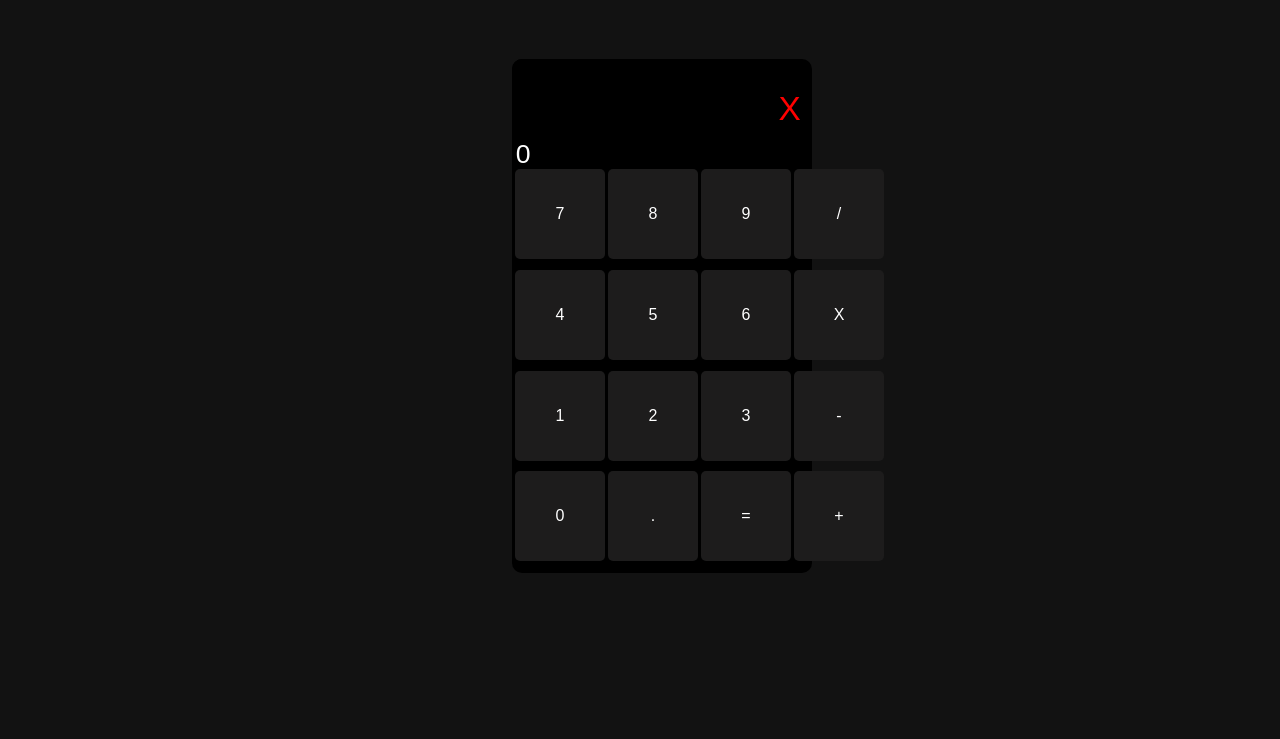
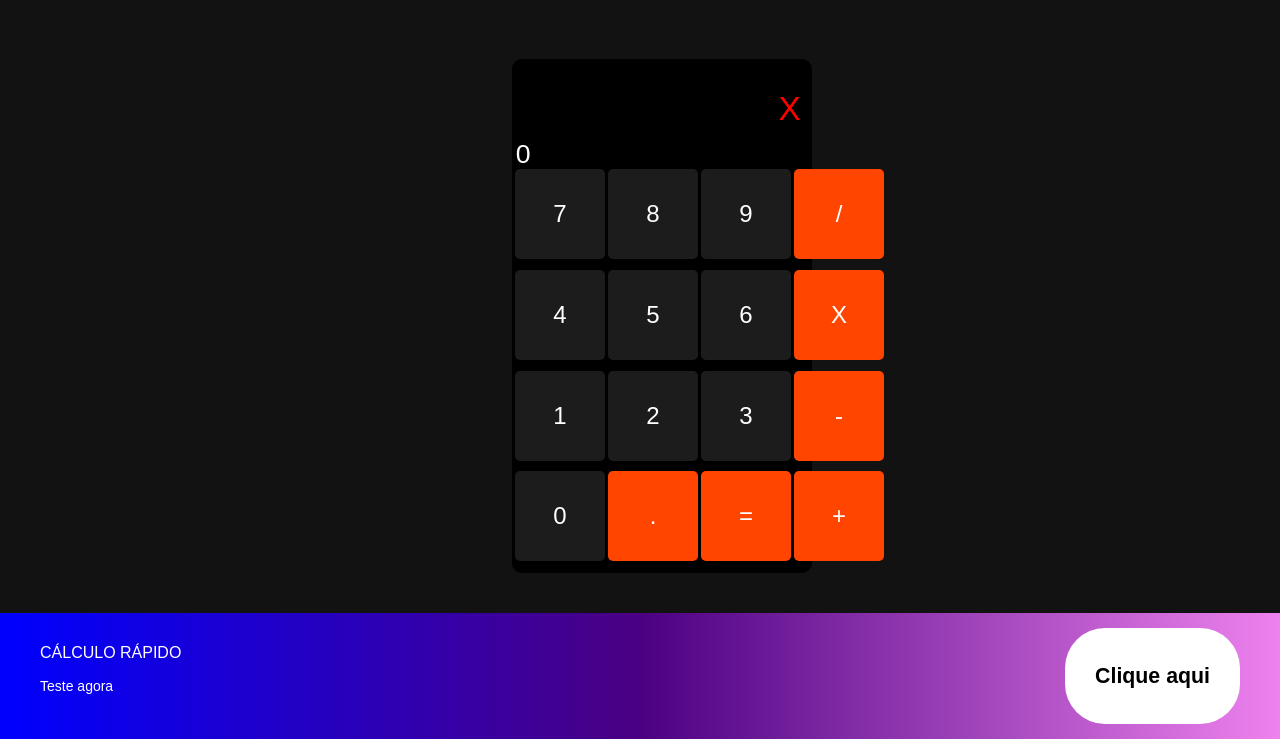
Before and after one commit to jhonatasBonfim16/Calculadora, a plain HTML site: page index.html in a window 1280 px wide. Shown: the part 61-800 px from the top of the page. Drawn offline with Linux system fonts and the light colour scheme.

Commit message:
Alterações no css e html e tambem a  adição do footer

```diff
--- a/index.html
+++ b/index.html
@@ -20,22 +20,30 @@
             <div class="conteiner-operations-number" onclick="AddNumber(7)">7</div>
             <div class="conteiner-operations-number" onclick="AddNumber(8)">8</div>
             <div class="conteiner-operations-number" onclick="AddNumber(9)">9</div>
-            <div class="conteiner-operations-number" class="operations">/</div>
+            <div class="operations">/</div>
             <div class="conteiner-operations-number" onclick="AddNumber(4)">4</div>
             <div class="conteiner-operations-number" onclick="AddNumber(5)">5</div>
             <div class="conteiner-operations-number" onclick="AddNumber(6)">6</div>
-            <div class="conteiner-operations-number" class="operations">X</div>
+            <div class="operations">X</div>
             <div class="conteiner-operations-number" onclick="AddNumber(1)">1</div>
             <div class="conteiner-operations-number" onclick="AddNumber(2)">2</div>
             <div class="conteiner-operations-number" onclick="AddNumber(3)">3</div>
-            <div class="conteiner-operations-number" class="operations">-</div>
+            <div class="operations">-</div>
             <div class="conteiner-operations-number" onclick="AddNumber(0)">0</div>
-            <div class="conteiner-operations-number" class="operations">.</div>
-            <div class="conteiner-operations-number" class="operations">=</div>
-            <div class="conteiner-operations-number" class="operations">+</div>
+            <div class="operations">.</div>
+            <div class="operations">=</div>
+            <div class="operations">+</div>
         </div>
     </div>
-
+    <footer class="footer">
+        <div class="text">
+            <span class="title"><p>Cálculo rápido</p></span>
+            <span class="subtitle"><p>Teste agora</p></span>
+        </div>
+        <button class="button">
+            <p>Clique aqui</p>
+        </button>
+    </footer>
     <script src="main.js"></script>
 </body>
 </html>
--- a/style.css
+++ b/style.css
@@ -1,6 +1,7 @@
 body{
     background-color:#121212;
-    font-family:"DM Sans", sans-serif
+    font-family:"DM Sans", sans-serif;
+    font-weight:400
 }
 
 h1{
@@ -38,9 +39,17 @@ h1{
     position:relative;
     top:79px;
     color:white;
-    background-color:transparent;
+    background:transparent;
     border:none;
-    font-size:20pt
+    font-size:20pt;
+    text-overflow:ellipsis;
+    overflow:hidden;
+    white-space:nowrap;
+    outline:none
+}
+input[type=number]::-webkit-inner-spin-button {
+    -webkit-appearance: none;
+
 }
 
 .conteiner-results_boxDelete{
@@ -69,14 +78,71 @@ h1{
     color:white;
     text-align:center;
     border-radius:5px;
-    line-height:90px
+    flex-shrink: 1;
+    line-height:90px;
+    font-size:18pt
 }
 .conteiner-operations-number:hover{
     background-color:#383636;
-    transition:0.9s
+    transition:0.9s;
 }
 
 
 .operations{
     background-color:orangered;
+    width:90px;
+    height:90px;
+    color:white;
+    text-align:center;
+    border-radius:5px;
+    flex-shrink: 1;
+    line-height:90px;
+    font-size:18pt;
 }
+
+
+.footer{
+    position:fixed;
+    bottom:0px;
+    background: linear-gradient(
+        to right,
+        blue,
+        indigo,
+        violet
+      );
+    color:white;
+    display:flex;
+    padding:15px 40px;
+    left:0px;
+    right:0px;
+    justify-content:space-between
+}
+
+.text{
+    flex-shrink:1;
+}
+
+.text .title{
+    margin-bottom:10px;
+    text-transform:uppercase;
+    font-weight:400;
+
+}
+.text .subtitle{
+    margin-bottom:10px;
+    font-weight:500;
+    font-size:14px
+}
+
+
+.button{
+    background-color:#ffff;
+    color:#000000;
+    font-size:16pt;
+    font-weight:bold;
+    padding:14px 30px;
+    border:0px;
+    border-radius:40px;
+    cursor:pointer;
+    flex-shrink:0
+}
```
